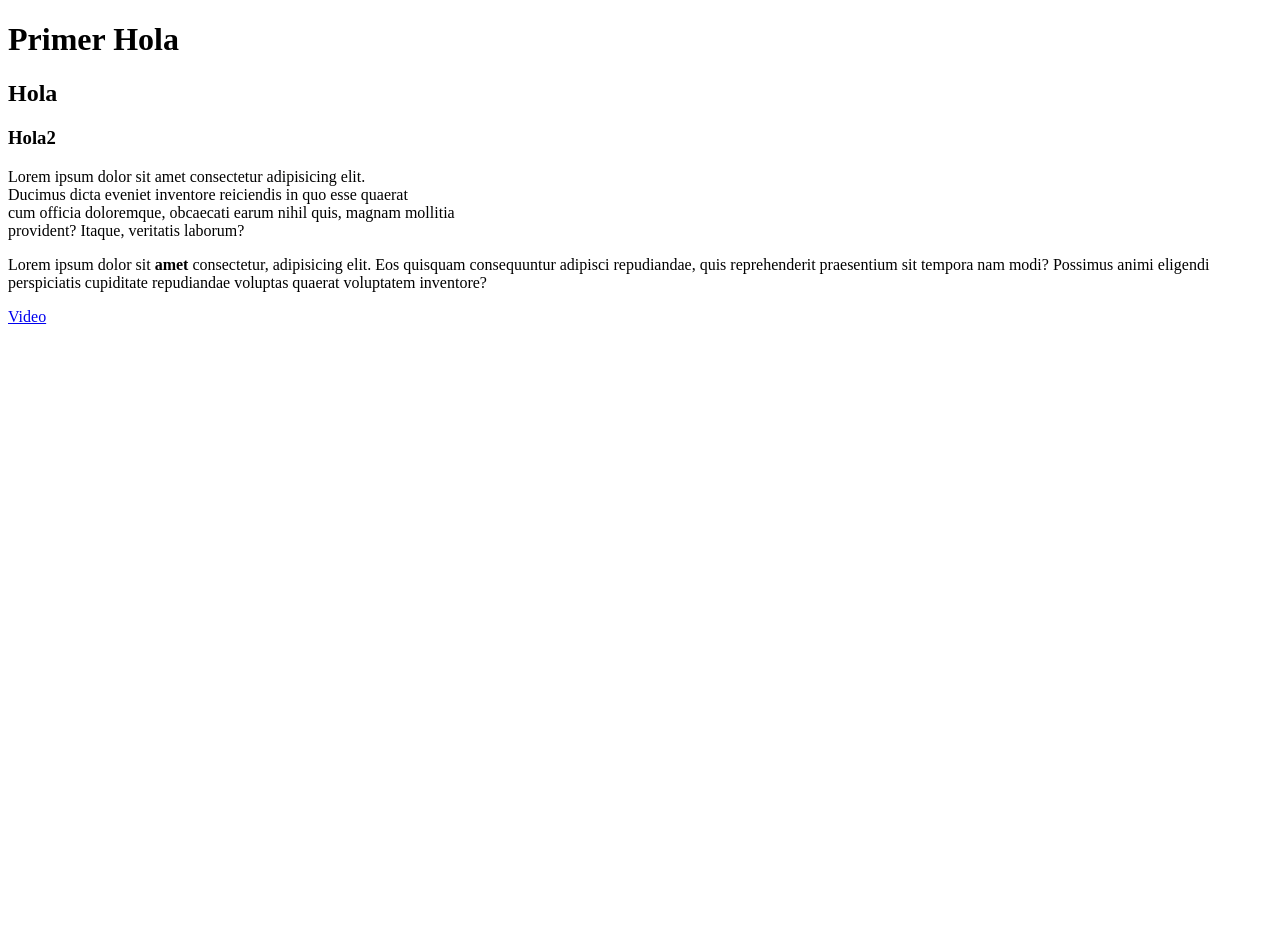
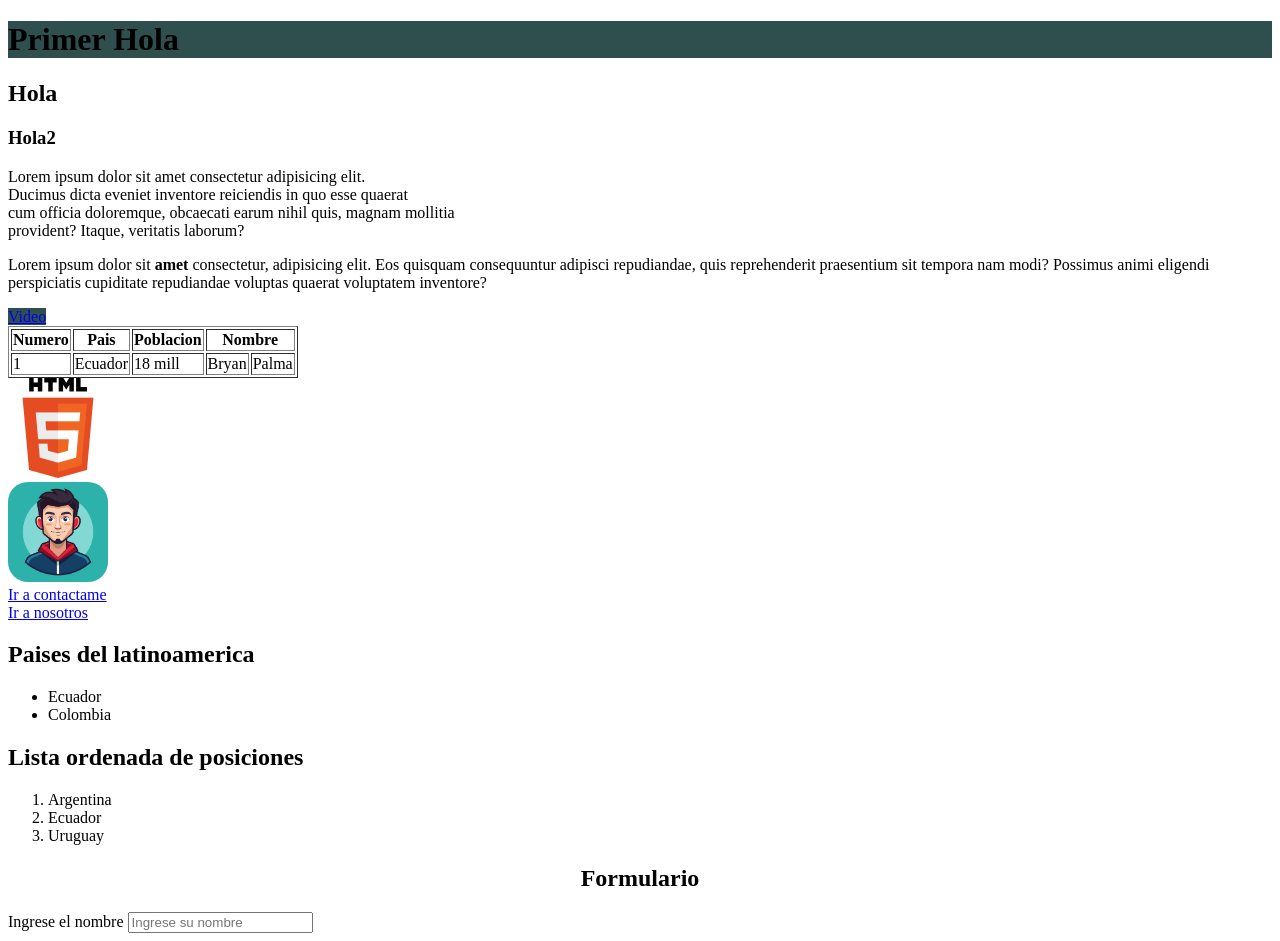
Before and after one commit to bryanpalmaec/primerhola, a plain HTML site: page index.html in a window 1280 px wide. Before the commit the page ends 800 px from the top, so only its background shows below. Drawn offline with Linux system fonts and the light colour scheme.

Commit message:
Cuarto Commit Varias etiquetas agregadas

```diff
--- a/index.html
+++ b/index.html
@@ -6,19 +6,74 @@
     <title>Document</title>
 </head>
 <body>
-    <h1>Primer Hola</h1>
+    <!-- Encabezados -->
+    <h1 style="background-color: darkslategrey;" >Primer Hola</h1>
     <h2>Hola</h2>
     <h3>Hola2</h3>
     Lorem ipsum dolor sit amet consectetur adipisicing elit. <br>
     Ducimus dicta eveniet inventore reiciendis in quo esse quaerat <br>
     cum officia doloremque, obcaecati earum nihil quis, magnam mollitia <br>
     provident? Itaque, veritatis laborum? <br>
+    <!-- Parrafo -->
     <p>
         Lorem ipsum dolor sit  <strong>amet</strong> consectetur, adipisicing elit.
         Eos quisquam consequuntur adipisci repudiandae, quis reprehenderit
         praesentium sit tempora nam modi? Possimus animi eligendi perspiciatis
         cupiditate repudiandae voluptas quaerat voluptatem inventore?
     </p>
-    <a href="https://www.youtube.com/watch?v=WRz2MxhAdJo" target="_blank">Video</a>
+    <!-- Etiqueta de direccionamiento  -->
+    <a style="background-color: darkslategrey;" href="https://www.youtube.com/watch?v=WRz2MxhAdJo" target="_blank">Video</a>
+
+    <!-- Tabla -->
+    <table border="1">
+        <tr> <!-- Fila (table row) -->
+            <th>Numero</th> <!-- Celda de encabezado (table header) -->
+            <th>Pais</th>
+            <th>Poblacion</th>
+            <th colspan="2">Nombre</th>
+        </tr>
+        <tr>
+            <td>1</td> <!-- Celda de datos (table data) -->
+            <td>Ecuador</td>
+            <td>18 mill</td>
+            <td>Bryan</td>
+            <td>Palma</td>
+        </tr>
+    </table>
+    <!-- Imagen -->
+    <img src="imagenes/HTML5_logo_and_wordmark.svg.png" alt="Logo_HTML_5" width="100px" height="100px">
+    <br>
+    <img src="imagenes/avatar2.avif" alt="Avatar2" width="100px" height="100px" style="border-radius: 20%;">
+    <br>
+    <a href="paginas/contacto.html">Ir a contactame</a>
+    <br>
+    <a href="paginas/otraspaginas/nosotros.html">Ir a nosotros</a>
+    <br>
+    <!-- Lista no ordenada -->
+    <h2>Paises del latinoamerica</h2>
+    <ul>
+        <li>Ecuador</li>
+        <li>Colombia</li>
+    </ul>
+    <!-- Lista ordenada -->
+    <h2>Lista ordenada de posiciones</h2>
+    <ol>
+        <li>Argentina</li>
+        <li>Ecuador</li>
+        <li>Uruguay</li>
+    </ol>
+
+    <section>
+        <div style="text-align: center;">
+            <h2>Formulario</h2>
+        </div>
+         <!-- Lista ordenada -->
+        <div>
+            <form action="">
+                <label for="">Ingrese el nombre</label>
+                <input type="text" name="" id="" placeholder="Ingrese su nombre" required>
+            </form>
+        </div>
+    </section>
 </body>
 </html>
```
Also changed, not shown: paginas/contacto.html (added, +13 -0 lines), paginas/otraspaginas/nosotros.html (added, +12 -0 lines), imagenes/HTML5_logo_and_wordmark.svg.png (added), imagenes/avatar2.avif (added).
